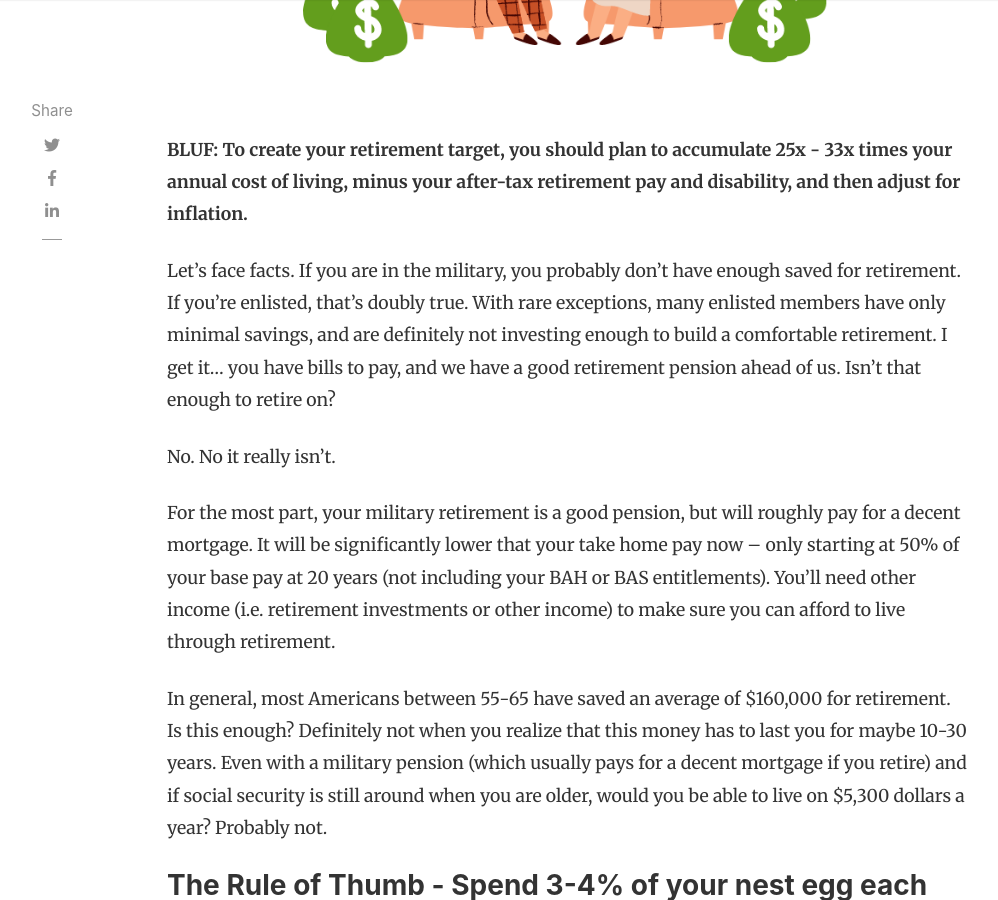
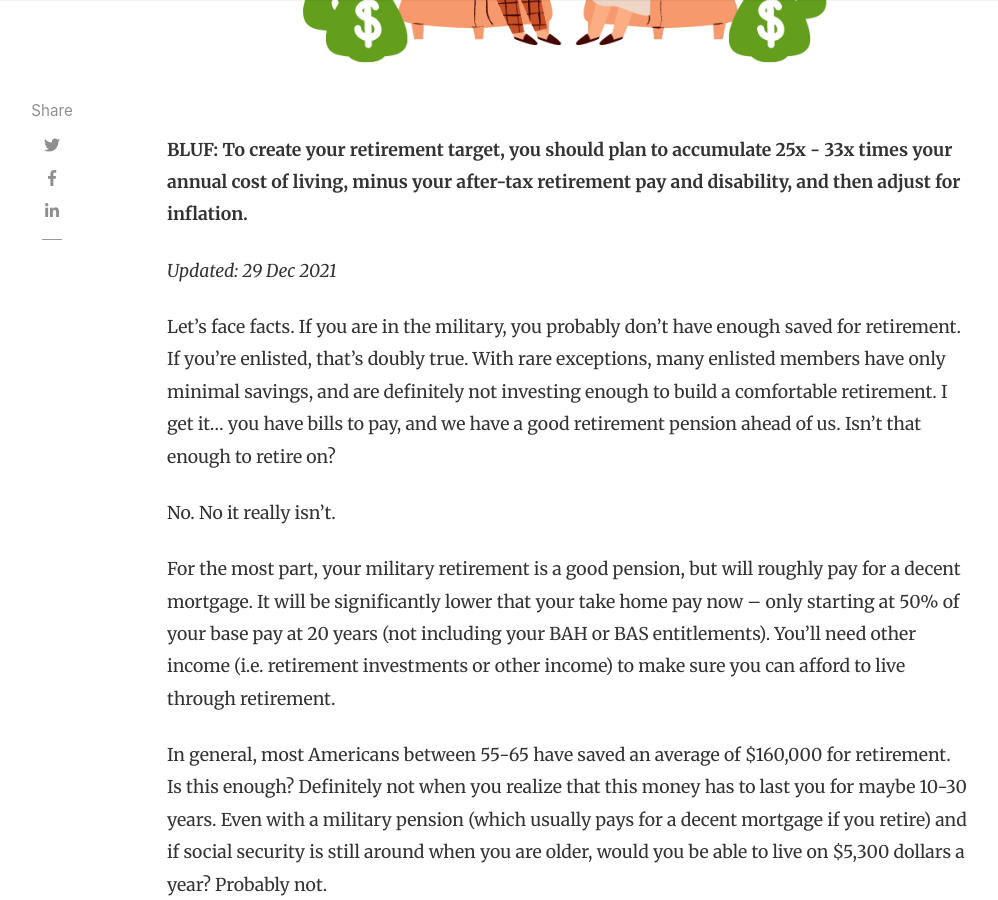
Before and after one commit to militaryinvestor/militaryinvestor.github.io, a Jekyll site: the page built from _posts/2021-08-08-How-Much-Do-You-Need-To-Retire.md, in a window 1280 px wide and 900 px high, scrolled down 667 px. Shown: the whole window, without its empty margins (118-1116 px from the left). Built offline with Jekyll 4.4.1, drawn with Linux system fonts in a browser that asks for light colours; nearby versions of some CDN libraries; comment, search, counter and statistics services are not loaded.

Commit message:
Update 2021-08-08-How-Much-Do-You-Need-To-Retire.md

```diff
--- a/_posts/2021-08-08-How-Much-Do-You-Need-To-Retire.md
+++ b/_posts/2021-08-08-How-Much-Do-You-Need-To-Retire.md
@@ -9,6 +9,8 @@ hidden: false
 ---
 
 **BLUF: To create your retirement target, you should plan to accumulate 25x - 33x times your annual cost of living, minus your after-tax retirement pay and disability, and then adjust for inflation.**
+
+_Updated: 29 Dec 2021_
 
 Let’s face facts.  If you are in the military, you probably don’t have enough saved for retirement.  If you’re enlisted, that’s doubly true.  With rare exceptions, many enlisted members have only minimal savings, and are definitely not investing enough to build a comfortable retirement.  I get it… you have bills to pay, and we have a good retirement pension ahead of us.  Isn’t that enough to retire on?
 
```
